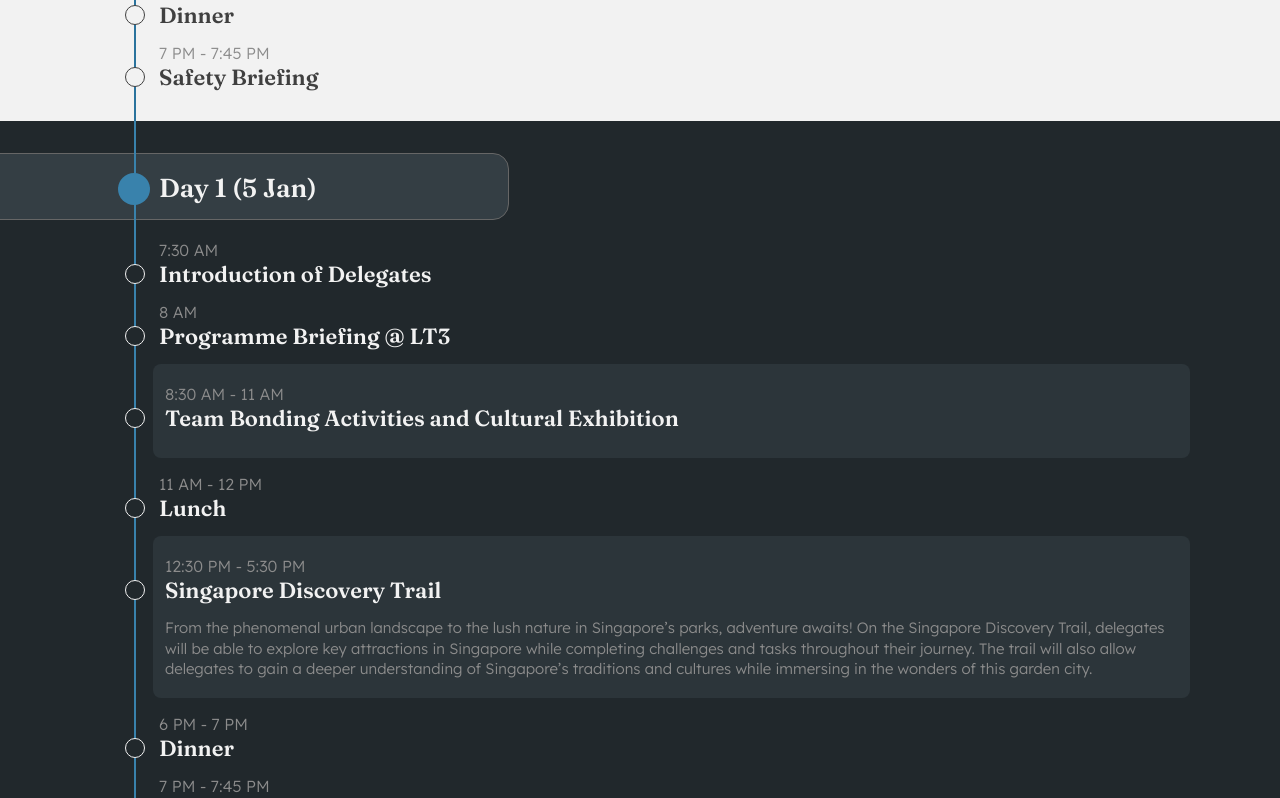
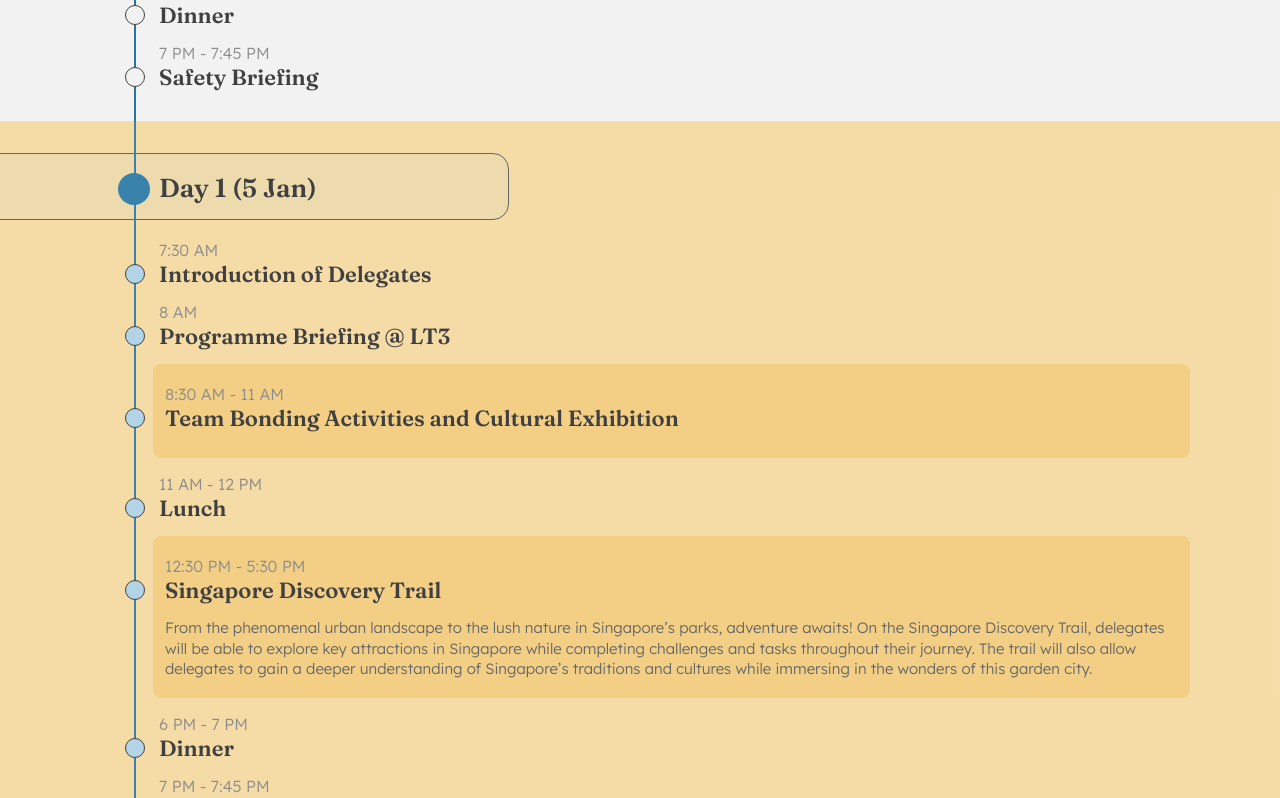
Before and after one commit to isyfmnp/isyf26, a Nuxt app: page /programme in a window 1280 px wide. Shown: the part 2100-2898 px from the top of the page. Built offline with nearby package versions, Linux system fonts and the light colour scheme.

Commit message:
(tentative) edits to programme colour

```diff
--- a/assets/css/index.css
+++ b/assets/css/index.css
@@ -46,8 +46,10 @@
 
   --red-hsla: 5, 55%, 50%;
   --red: hsl(var(--red-hsla));
-  --yellow-hsla: 40, 70%, 60%;
+  --yellow-hsla: 40, 92%, 72%;
   --yellow: hsl(var(--yellow-hsla));
+  --gold-hsla: 40, 82%, 60%;
+  --gold: hsl(var(--gold-hsla));
   --green-hsla: 168, 50%, 50%;
   --green: hsl(var(--green-hsla));
   --blue-hsla: 217, 70%, 60%;
--- a/pages/programme.vue
+++ b/pages/programme.vue
@@ -139,10 +139,10 @@ ul {
 }
 
 .event-day:nth-of-type(even) {
-  --fg: var(--gray-100);
-  --fg-2: var(--gray-400);
-  --bg: var(--primary-900);
-  --bg-2: var(--primary-800);
+  --fg: var(--gray-800);
+  --fg-2: var(--gray-500);
+  --bg: var(--primary-200);
+  --bg-2: hsla(var(--gold-hsla), 0.325);
   --cl: var(--primary-400);
 }
 
@@ -151,7 +151,7 @@ ul {
   z-index: -50;
   position: absolute;
   inset: 0;
-  background-color: var(--primary-900);
+  background-color: hsla(var(--yellow-hsla), 0.60);
 }
 
 .event-details {
```
